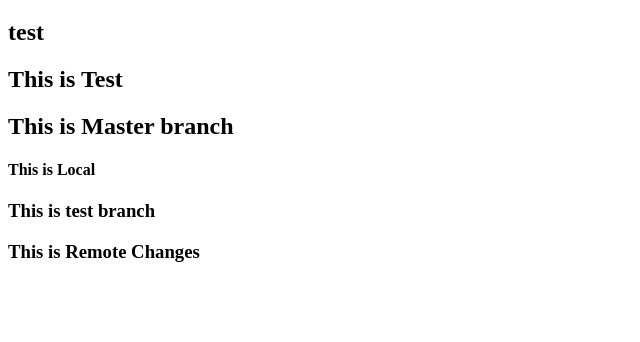
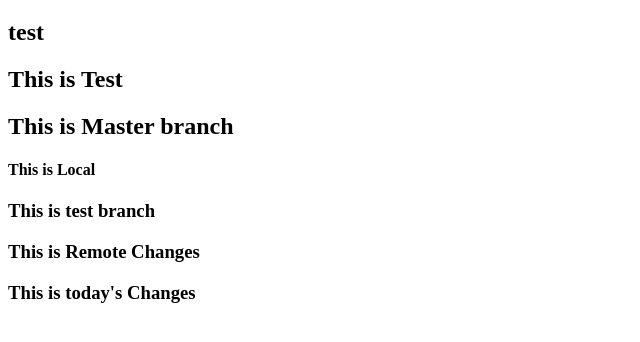
Before and after one commit to anusumanth/webtest, a plain HTML site: page index.html in a window 1280 px wide. Shown: the part 106-448 px from the top of the page, without its empty margins (0-640 px from the left). Drawn offline with Linux system fonts and the light colour scheme.

Commit message:
Update index.html

```diff
--- a/index.html
+++ b/index.html
@@ -6,3 +6,4 @@
 <h4> This is Local</h4>
 <h3> This is test branch</h3>
 <h3> This is Remote Changes<h3>
+<h3> This is today's Changes<h3>
```
